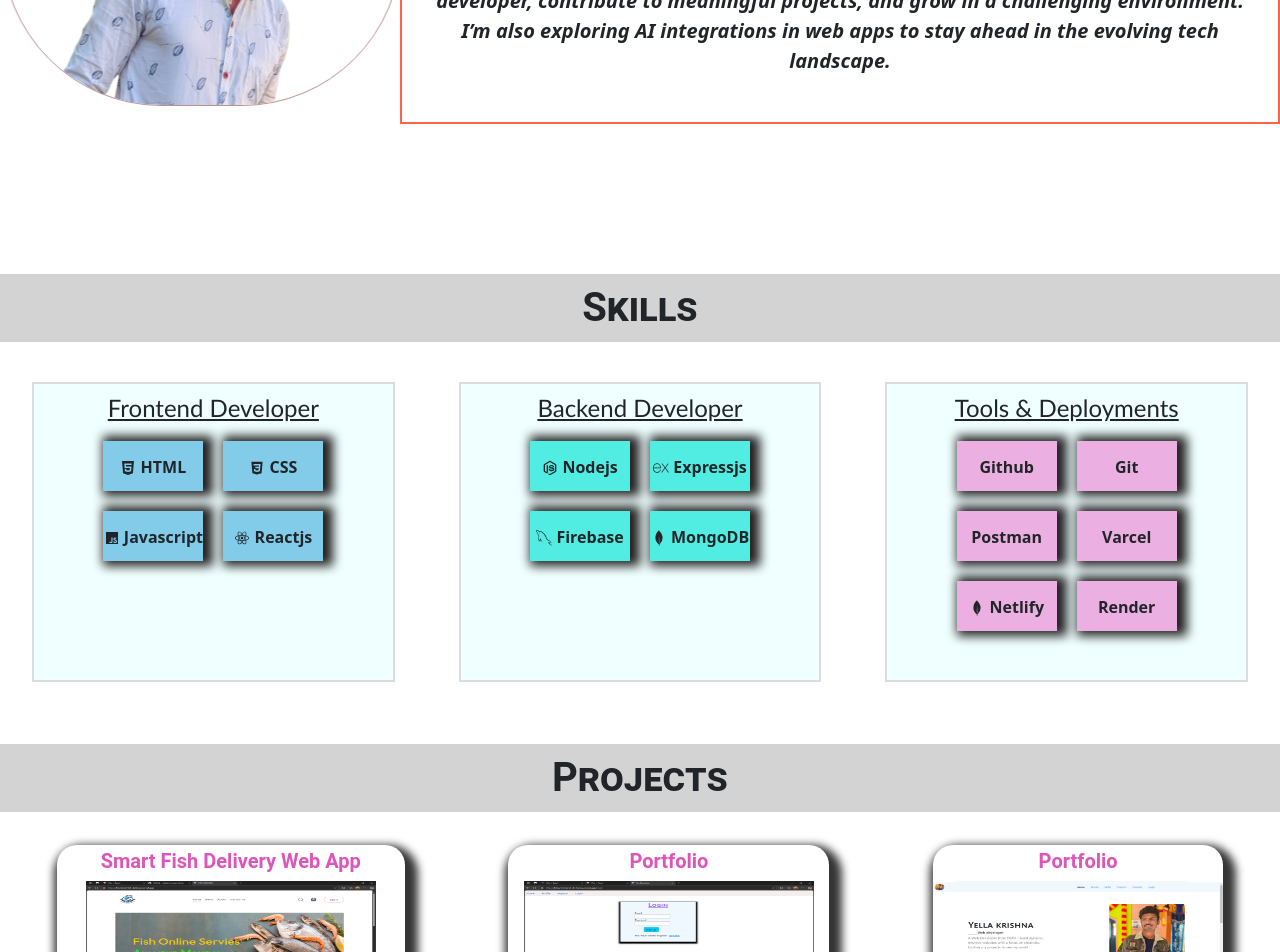
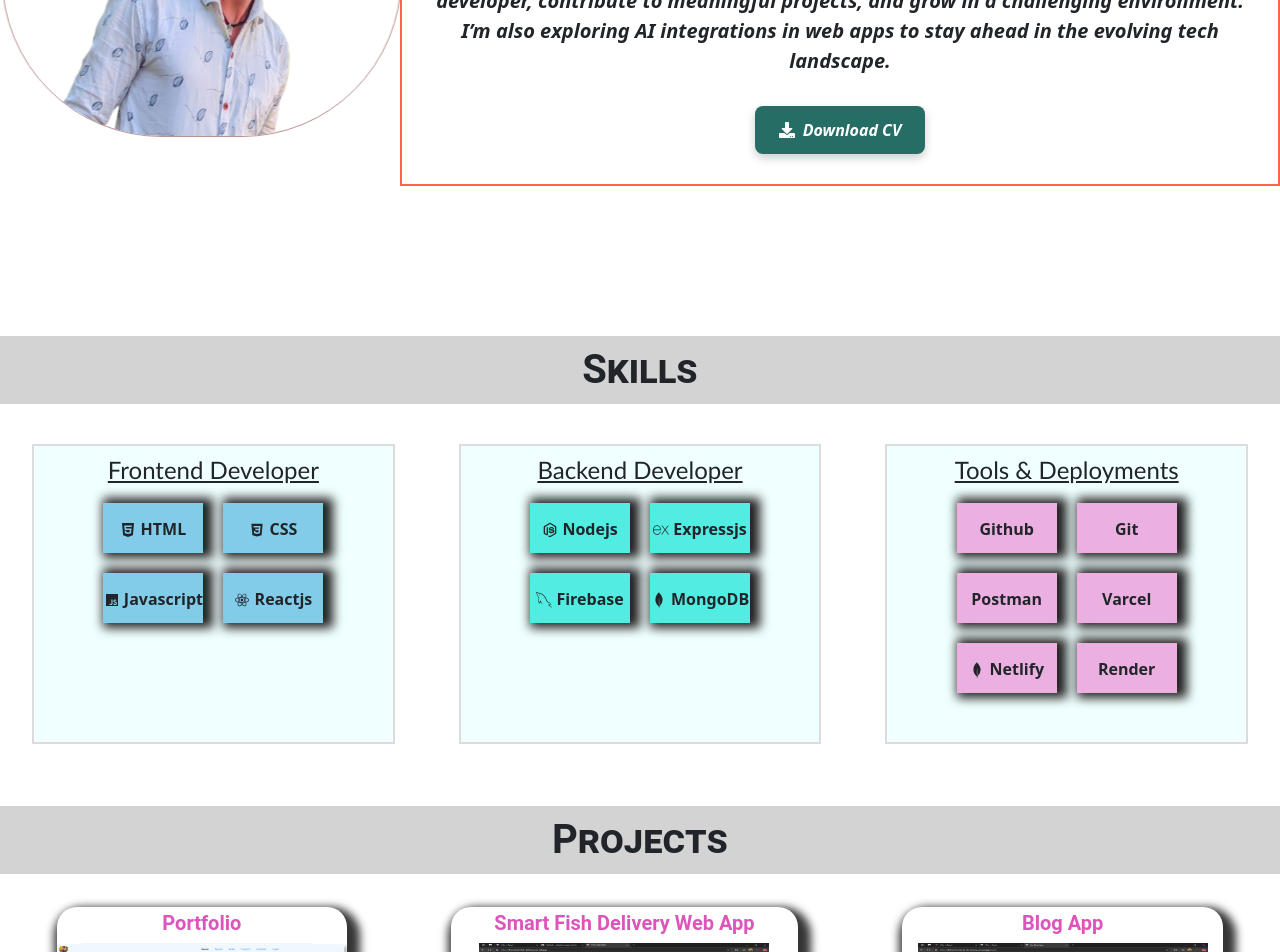
Before and after one commit to yellakrishna/portfolio, a React (Vite) app: page / in a window 1280 px wide. Shown: the part 1100-2052 px from the top of the page. Built offline with nearby package versions, Linux system fonts and the light colour scheme.

Commit message:
add new project and cv download

```diff
--- a/src/components/about/About.jsx
+++ b/src/components/about/About.jsx
@@ -1,5 +1,6 @@
 import React from 'react'
 import './About.css'
+import DownloadCV from '../cv/DownloadCV'
 
 const About = () => {
   return (
@@ -20,8 +21,9 @@
 
 My goal is to become a successful software developer, contribute to meaningful projects, and grow in a challenging environment. I’m also exploring AI integrations in web apps to stay ahead in the evolving tech landscape.
       </p>
+<DownloadCV/>
+      </div>
 
-      </div>
       </div>
     </div>
     </>
--- /dev/null
+++ b/src/components/cv/DownloadCV.jsx
@@ -0,0 +1,43 @@
+import React from "react";
+import { FaDownload } from "react-icons/fa";
+
+const DownloadCV = () => {
+  return (
+    <div style={styles.container}>
+      <a
+        href="/my-resume.pdf"
+        download
+        target="_blank"
+        rel="noopener noreferrer"
+        style={styles.button}
+      >
+        <FaDownload style={{ marginRight: "8px" }} />
+        Download CV
+      </a>
+    </div>
+  );
+};
+
+const styles = {
+  container: {
+    textAlign: "",
+    marginTop: "30px",
+    marginbottom: "0px",
+  },
+  button: {
+    display: "inline-flex",
+    alignItems: "center",
+    padding: "12px 24px",
+    backgroundColor: "#266d66ff", // Dark gray
+    color: "#ffffff",
+    fontSize: "16px",
+    fontWeight: "bold",
+    borderRadius: "8px",
+    textDecoration: "none",
+    boxShadow: "0 4px 10px rgba(0,0,0,0.2)",
+    transition: "all 0.3s ease",
+  },
+};
+
+// Export component
+export default DownloadCV;
--- a/src/components/home/Home.css
+++ b/src/components/home/Home.css
@@ -3,7 +3,7 @@
     flex-direction: row;
     justify-content: space-around;
     align-items: center;
-    margin: 12px;
+    margin:8px;
     margin-top: 80px;
     padding-bottom: 160px;
     background-color: "#eaf4fc";
@@ -63,7 +63,7 @@
       justify-content: center;
       align-items: center;
       margin-top: 4px;
-      padding-bottom:50px ;
+      padding-bottom:7px ;
       margin: 16px;
     }
     .yellaImg{
@@ -73,7 +73,7 @@
     width: 350px;
     border-radius: 5%;
     padding: 12px;
-    margin-top: 6px;
+    margin-top: 20px;
     }
     .button{
       display: none;
--- a/src/components/home/Home.jsx
+++ b/src/components/home/Home.jsx
@@ -13,6 +13,7 @@
 import { FaGithub, FaLinkedin, FaInstagram } from 'react-icons/fa';
 import Skills from "../skill/Skill";
 import Projects from "../projects/Projects";
+import DownloadCV from "../cv/DownloadCV";
 
 const Home = () => {
   return (
@@ -42,12 +43,15 @@
             I’m a MERN Stack Developer who builds dynamic <br/>and intuitive websites with a focus on creativity.
 
           </p>
+          <DownloadCV/>
         </div>
         <div>
           <img src="yellakrishna.jpg" alt="yella" className="yellaImg" />
         </div>
       </div>
       {/* <button className="button btn btn-success mb-2">Say Hello!</button> */}
+
+
 
       <About />
       <Skills/>
--- a/src/components/projects/Projects.jsx
+++ b/src/components/projects/Projects.jsx
@@ -4,8 +4,16 @@
 
 const data = [
 
+
+  {
+    id: 1,
+    imgUrl: "./images/portfolio.png",
+    href: "https://portfolio-yella.netlify.app/",
+    name: "HTML , CSS , Javascript , React",
+    head: "Portfolio",
+  },
     {
-    id: 1,
+    id: 2,
     imgUrl: "./images/Screenshot (32).png",
     href: "https://frontend-fish-delivery.vercel.app/",
     name: "React , Node , Express , MongoDB , Tailwind CSS",
@@ -15,29 +23,31 @@
 
 
   {
-    id: 2,
+    id: 3,
     imgUrl: "./images/Screenshot (33).png",
     href: "https://blog-frontend-chi-henna.vercel.app/",
     name: " React , Node , Express , MongoDB ,Bootstrap",
-    head: "Portfolio",
+    head: "Blog App",
   },
 
+
+
   {
-    id: 3,
-    imgUrl: "./images/portfolio.png",
-    href: "https://portfolio-yella.netlify.app/",
+    id: 4,
+    imgUrl: "./images/Screenshot (38).png",
+    href: "https://swift-dashboard-assignment-peach.vercel.app/",
     name: "HTML , CSS , Javascript , React",
-    head: "Portfolio",
+    head: "swift-dashboard-Assignment",
   },
   {
-    id: 3,
+    id: 5,
     imgUrl: "./images/input.png",
     href: "https://user-input-search.netlify.app/",
     name: "HTML , CSS , Javascript , React",
     head: "InputSeacher",
   },
   {
-    id: 4,
+    id: 6,
     imgUrl: "./images/calculator.png",
     href: "https://calculator-react123.netlify.app/",
     name: "HTML , CSS , Javascript ",
```
Also changed, not shown: public/images/Screenshot (38).png (added), src/components/cv/DownloadVC.css (added), 1 other file (tests, documents, lock files or other folders).
